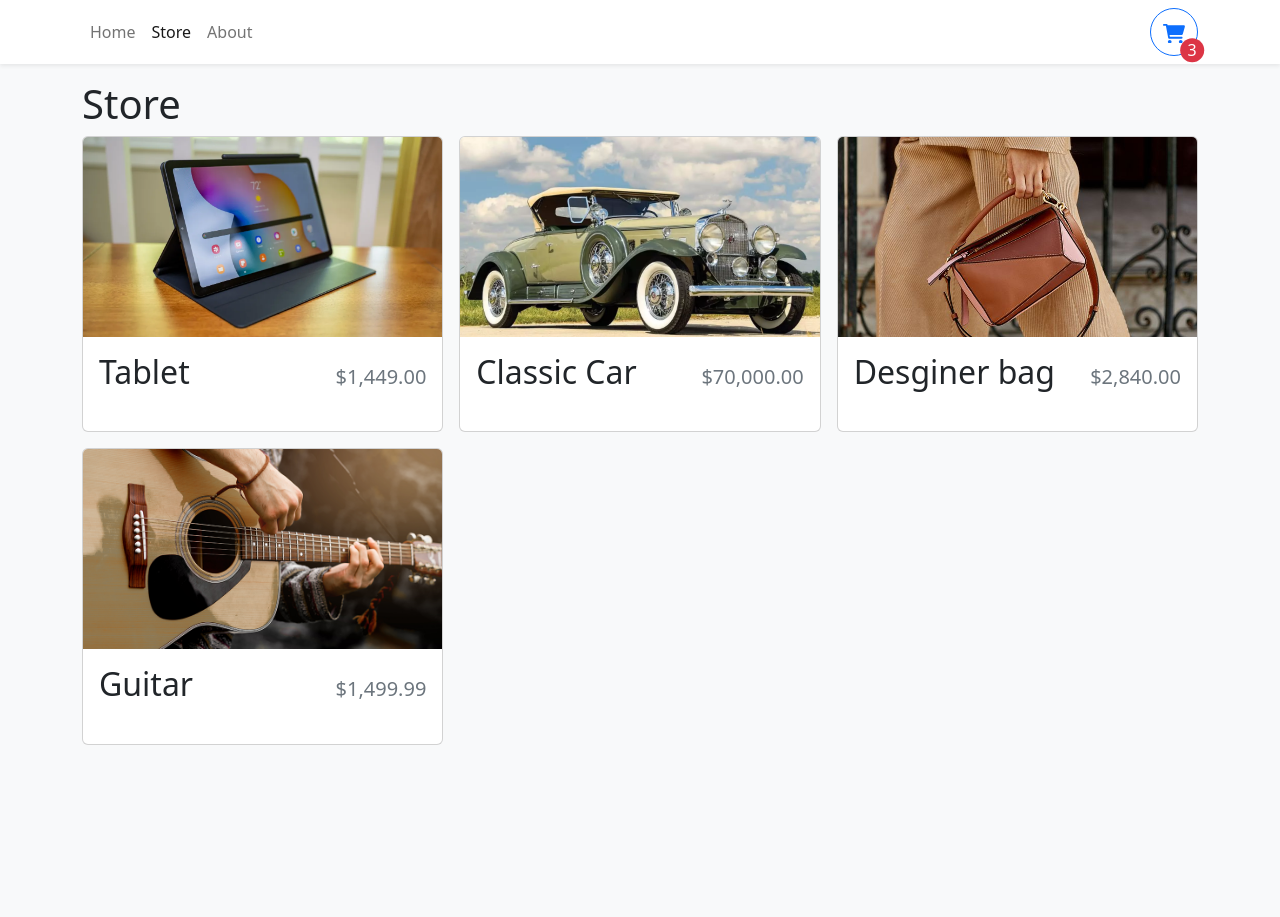
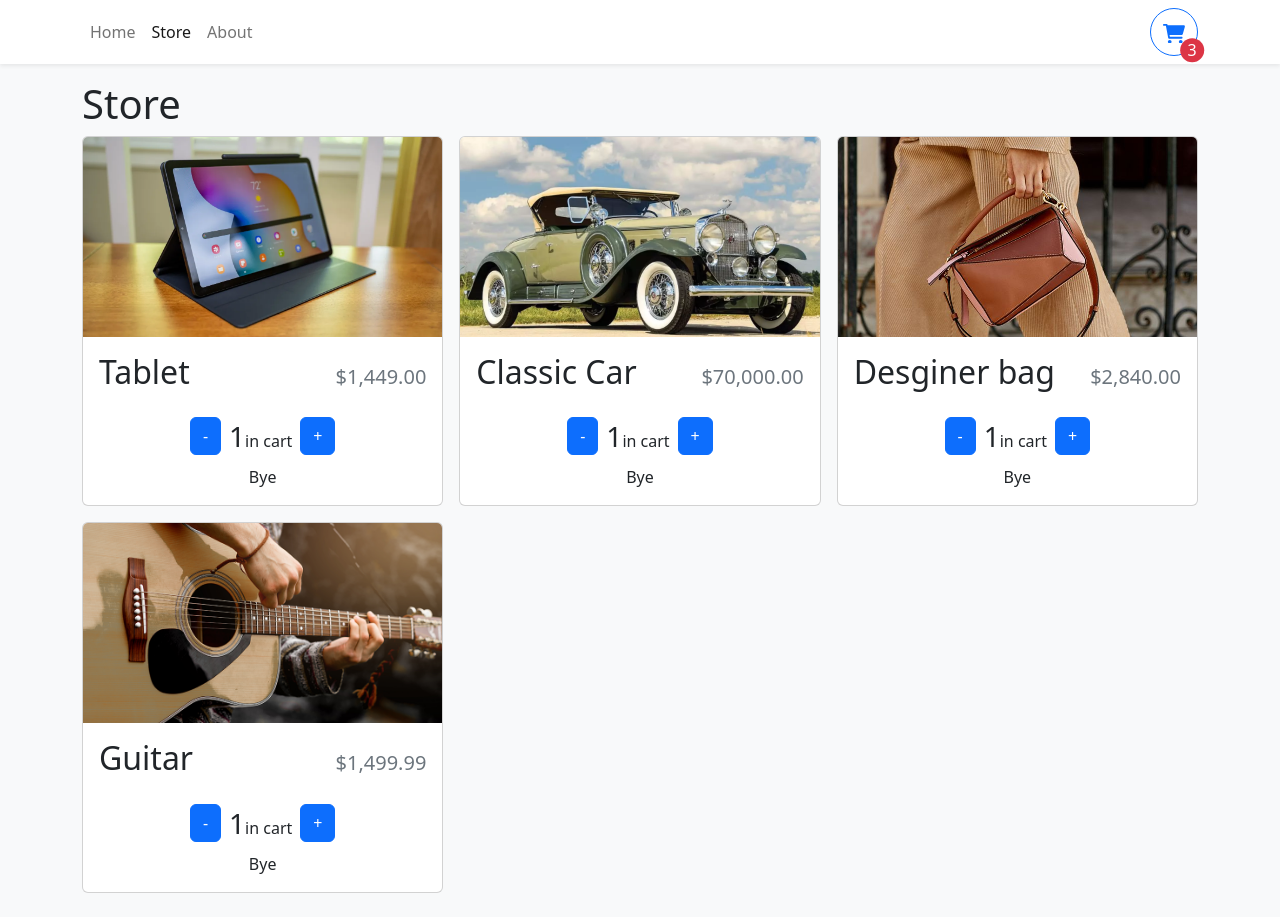
Before and after one commit to wl0194/shopping-cart-1, a React (Vite) app: page /store in a window 1280 px wide. Before the commit the page ends 800 px from the top, so only its background shows below. Built offline with nearby package versions, Linux system fonts and the light colour scheme.

Commit message:
added button

```diff
--- a/src/components/StoreItem.tsx
+++ b/src/components/StoreItem.tsx
@@ -1,4 +1,4 @@
-import { Card } from "react-bootstrap";
+import { Button, Card } from "react-bootstrap";
 import { formatCurrency } from "../utilites/formatCurrency";
 
 type StoreItemProps = {
@@ -9,8 +9,9 @@
 };
 
 export function StoreItem({ id, name, price, imgUrl }: StoreItemProps) {
+  const quantity = 1;
   return (
-    <Card>
+    <Card className="h-100">
       <Card.Img
         variant="top"
         src={imgUrl}
@@ -22,6 +23,29 @@
           <span className="fs-2">{name}</span>
           <span className="ms-2 text-muted">{formatCurrency(price)}</span>
         </Card.Title>
+        <div className="mt-auto">
+          {quantity === 0 ? (
+            <Button className="w-100">+ Add To Cart</Button>
+          ) : (
+            <div
+              className="d-flex align-items-center flex-column"
+              style={{ gap: ".5rem" }}
+            >
+              <div
+                className="d-flex align-items-center justify-content-center"
+                style={{ gap: ".5rem" }}
+              >
+                <Button>-</Button>
+                <div>
+                  <span className="fs-3">{quantity}</span>
+                  in cart
+                </div>
+                <Button>+</Button>
+              </div>
+              Bye
+            </div>
+          )}
+        </div>
       </Card.Body>
     </Card>
   );
```
